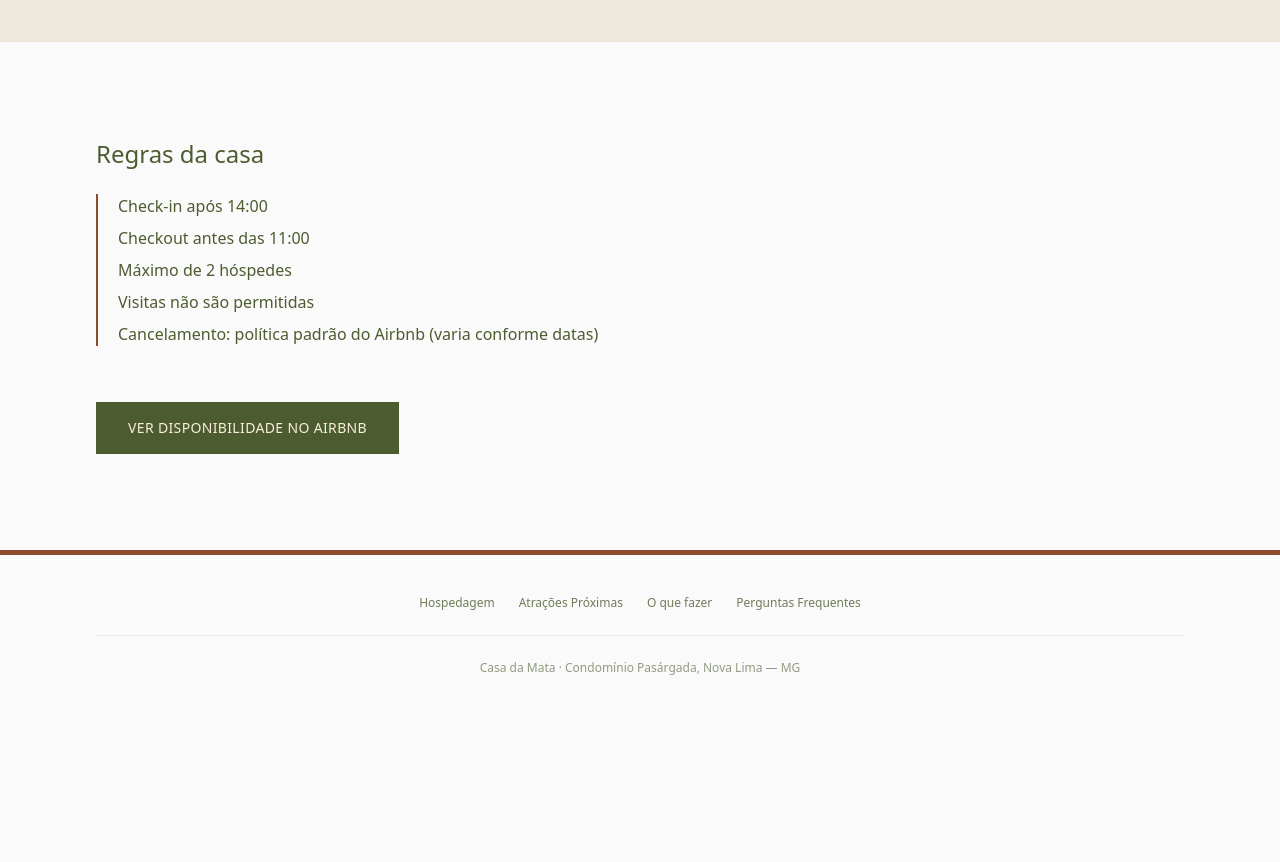
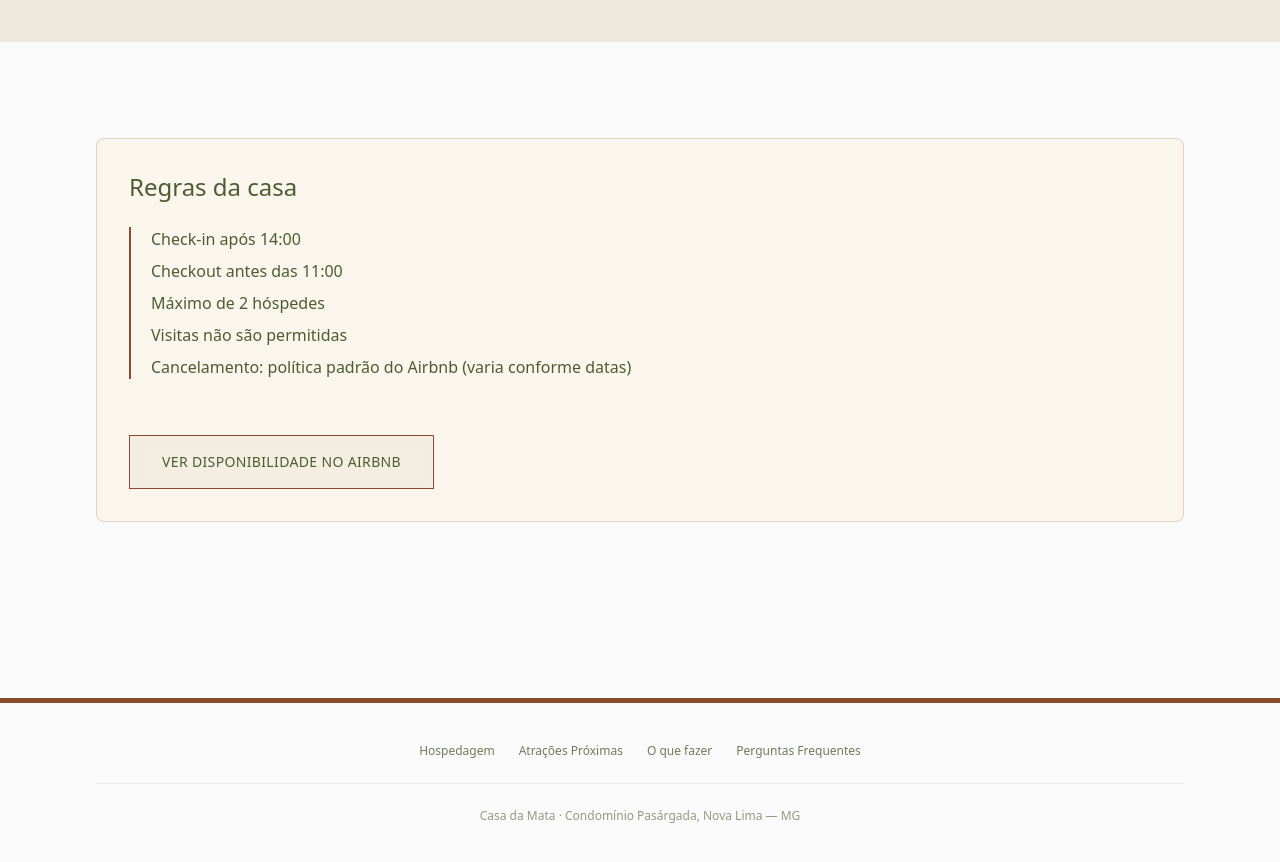
Before and after one commit to helenoar/casadamata-site, a Next.js app: page /a-casa in a window 1280 px wide. Shown: the part 3800-4662 px from the top of the page. Before the commit the page ends 4516 px from the top, so only its background shows below. Built offline with nearby package versions, Linux system fonts and the light colour scheme; no server answers.

Commit message:
refactor: add glassmorphism to a-casa page sections

```diff
--- a/app/a-casa/page.tsx
+++ b/app/a-casa/page.tsx
@@ -148,6 +148,7 @@ export default function ACasaPage() {
       </section>
 
       <section className="w-full px-6 py-24 md:px-16 lg:px-24">
+        <div className="backdrop-blur-sm bg-off-2/40 border border-terracota/20 rounded-lg p-6 md:p-8 mb-20">
           <h2 className="mb-6 text-2xl font-medium text-oliva-escuro">
             Regras da casa
           </h2>
@@ -157,10 +158,11 @@ export default function ACasaPage() {
             href={property.airbnbUrl}
             target="_blank"
             rel="noopener"
-          className="mt-14 inline-block bg-oliva-escuro px-8 py-4 text-sm tracking-wide text-off-2 uppercase"
+            className="mt-14 inline-block backdrop-blur-xs bg-off-1/50 border border-terracota px-8 py-4 text-sm tracking-wide text-oliva-escuro uppercase hover:bg-off-1/70 transition-colors duration-200"
           >
             Ver disponibilidade no Airbnb
           </a>
+        </div>
       </section>
     </main>
   );
```
Lines whose indentation alone changed are shown as unchanged.
